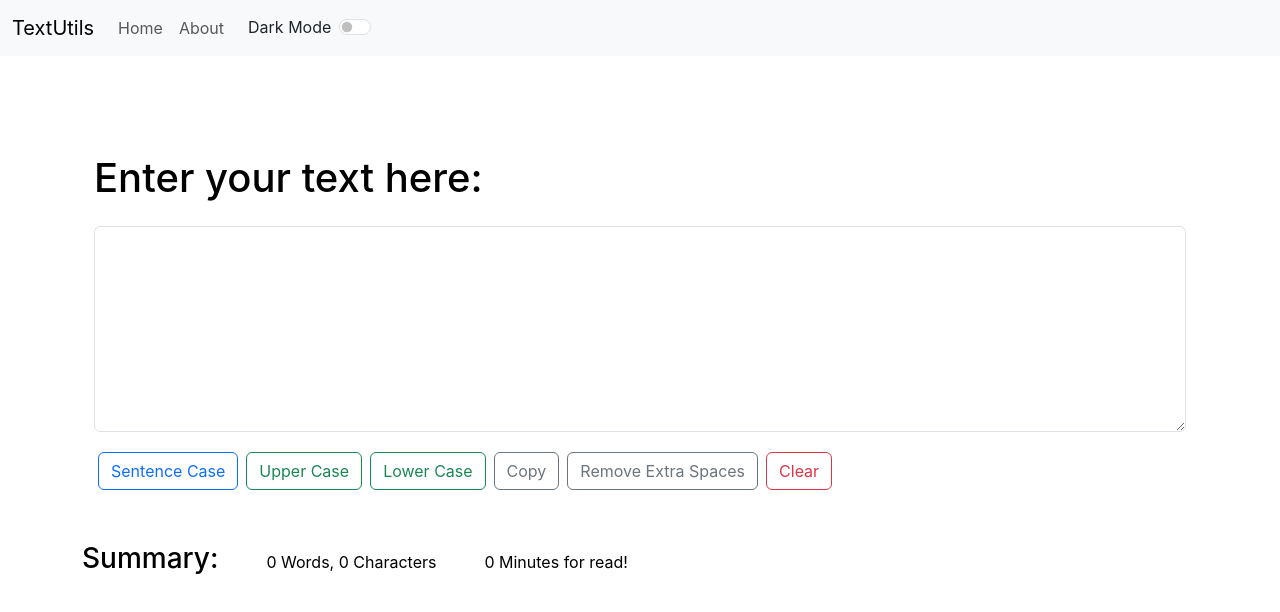
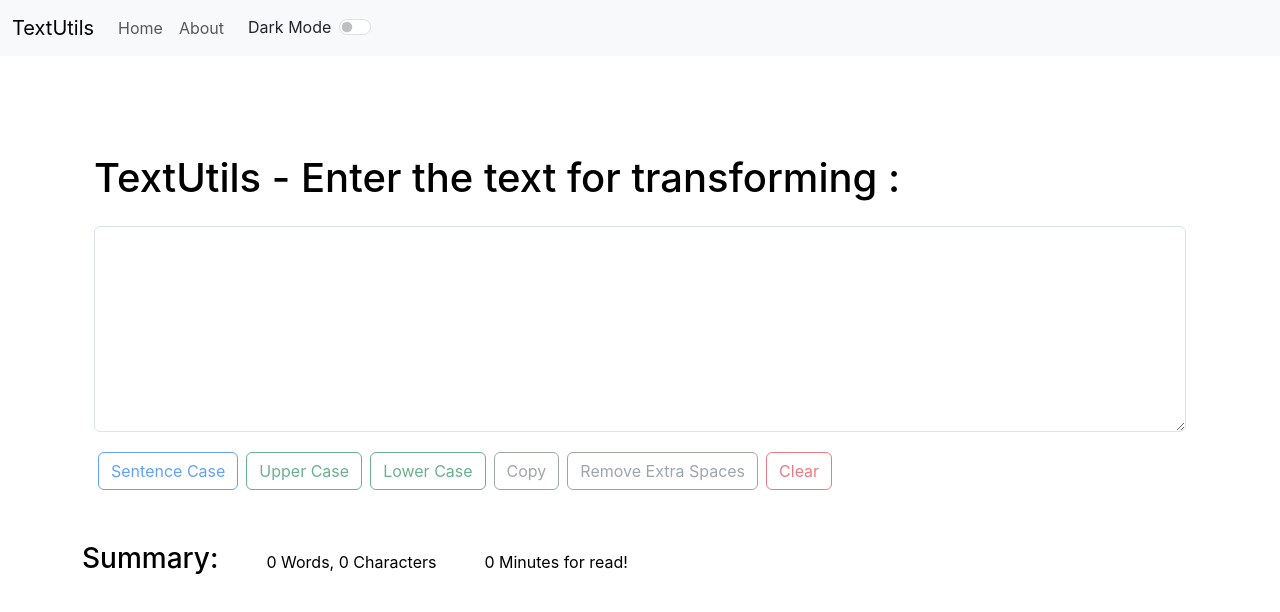
Before and after one commit to ravipratap05/my-app, a React (Create React App) app: page / in a window 1280 px wide. Shown: the top 612 px of the page. Built offline with nearby package versions, Linux system fonts and the light colour scheme.

Commit message:
disable buttons and title modify

```diff
--- a/public/index.html
+++ b/public/index.html
@@ -7,7 +7,7 @@
     <meta name="theme-color" content="#000000" />
     <meta
       name="description"
-      content="TextUtils is a utility which can be used to manipulate the text in the way you want."
+      content="TextUtils is a word counter and the character counter utility which can be used to manipulate the text in the way you want like uppercase to lowercase and lowercase to uppercase and also remove the extra spaces and copy the text into clipboard."
     />
     <link
       rel="apple-touch-icon"
--- a/src/App.js
+++ b/src/App.js
@@ -27,12 +27,14 @@ function App() {
     if (mode === "light") {
       setMode("dark");
       document.body.style.backgroundColor = "#232540";
-      document.title = "TextUtils App (Dark Mode)";
+      document.title =
+        "TextUtils App (Dark Mode) - Word Counter | Character Counter | Converted Uppercase to Lowercase | Converted Lowercase to Uppercase | Remove extra spaces & Copy Text";
       showAlert("Dark mode enabled", "success");
     } else {
       setMode("light");
       document.body.style.backgroundColor = "white";
-      document.title = "TextUtils App";
+      document.title =
+        "TextUtils App - Word Counter | Character Counter | Converted Uppercase to Lowercase | Converted Lowercase to Uppercase | Remove extra spaces & Copy Text";
       showAlert("Light mode enabled", "success");
     }
   };
@@ -50,7 +52,7 @@ function App() {
               <div className="container mb-5">
                 <TextForm
                   showAlert={showAlert}
-                  heading="Enter your text here:"
+                  heading="TextUtils - Enter the text for transforming : "
                   mode={mode}
                 />
               </div>
--- a/src/components/TextForm.js
+++ b/src/components/TextForm.js
@@ -6,31 +6,28 @@ export default function TextForm(props) {
   // setText = "newText" --> this is the correct way to setting the text.
 
   const handleUpper = () => {
-    console.log("clicked on uppercase!" + text);
     let newText = text.toUpperCase();
     setText(newText);
     props.showAlert("Converted into uppercase!", "success");
   };
 
   const handleLower = () => {
-    console.log("clicked on lowercase!" + text);
     let newText = text.toLowerCase();
     setText(newText);
     props.showAlert("Converted into lowercase!", "success");
   };
 
   const handleClear = () => {
-    console.log("clicked on clear!" + text);
     let newText = "";
     setText(newText);
     props.showAlert("Text cleared, Empty box!", "success");
   };
 
   const handleCopy = () => {
-    console.log("clicked on copy!");
     let newText = text;
     navigator.clipboard.writeText(newText);
     setText(newText);
+
     props.showAlert("Copied!", "success");
   };
 
@@ -49,7 +46,6 @@ export default function TextForm(props) {
   };
 
   const handleChange = (event) => {
-    console.log("clicked on change!");
     setText(event.target.value);
   };
 
@@ -87,36 +83,42 @@ export default function TextForm(props) {
           <button
             className="btn btn-outline-primary mx-1 my-1"
             onClick={handleSentence}
+            disabled={text.length === 0}
           >
             Sentence Case
           </button>
           <button
             className="btn btn-outline-success mx-1 my-1"
             onClick={handleUpper}
+            disabled={text.length === 0}
           >
             Upper Case
           </button>
           <button
             className="btn btn-outline-success mx-1 my-1"
             onClick={handleLower}
+            disabled={text.length === 0}
           >
             Lower Case
           </button>
           <button
             className="btn btn-outline-secondary mx-1 my-1"
             onClick={handleCopy}
+            disabled={text.length === 0}
           >
             Copy
           </button>
           <button
             className="btn btn-outline-secondary mx-1 my-1"
             onClick={handleRemoveSpace}
+            disabled={text.length === 0}
           >
             Remove Extra Spaces
           </button>
           <button
             className="btn btn-outline-danger mx-1 my-1"
             onClick={handleClear}
+            disabled={text.length === 0}
           >
             Clear
           </button>
```
